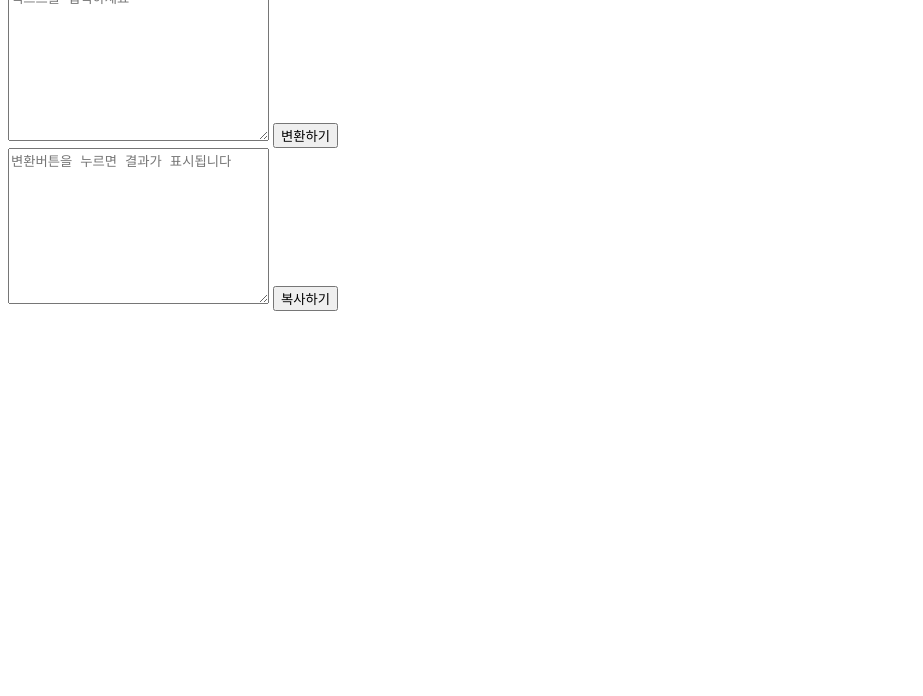
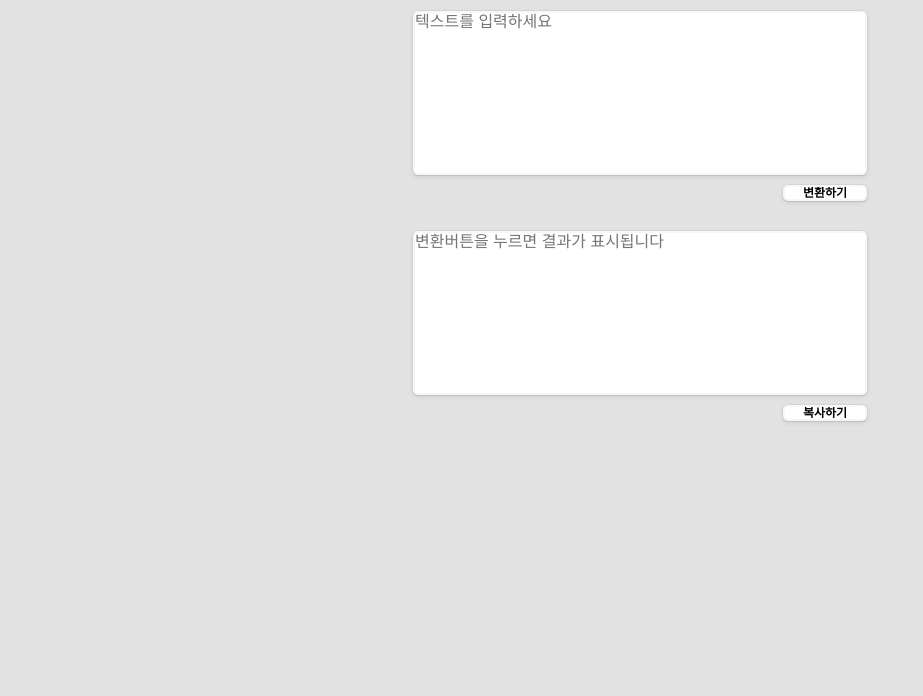
Before and after one commit to wesleyey/transformText, a plain HTML site: page index.html in a window 1280 px wide. Shown: the part 104-800 px from the top of the page, without its empty margins (0-923 px from the left). Drawn offline with Linux system fonts and the light colour scheme.

Commit message:
css complete
css done

```diff
--- a/index.html
+++ b/index.html
@@ -4,6 +4,7 @@
     <meta charset="UTF-8" />
     <meta name="viewport" content="width=device-width, initial-scale=1.0" />
     <meta http-equiv="X-UA-Compatible" content="ie=edge" />
+    <link rel="stylesheet" href="styles.css" />
     <title>Detour Translator</title>
   </head>
   <body>
@@ -13,23 +14,30 @@
     <main class="DT-main">
       <section class="DT-main__inputBox">
         <textarea
+          class="textarea"
           name="input box"
           id="inputBox"
-          cols="30"
+          cols="50"
           rows="10"
           placeholder="텍스트를 입력하세요"
         ></textarea>
-        <input id="transformButton" type="button" value="변환하기" />
+        <input
+          class="button"
+          id="transformButton"
+          type="button"
+          value="변환하기"
+        />
       </section>
       <section class="DT-main__inputBox">
         <textarea
+          class="textarea"
           name="output box"
           id="outputBox"
-          cols="30"
+          cols="50"
           rows="10"
           placeholder="변환버튼을 누르면 결과가 표시됩니다"
         ></textarea>
-        <input id="copyButton" type="button" value="복사하기" />
+        <input class="button" id="copyButton" type="button" value="복사하기" />
       </section>
     </main>
     <script src="transform.js"></script>
--- /dev/null
+++ b/reset.css
@@ -0,0 +1,129 @@
+/* http://meyerweb.com/eric/tools/css/reset/
+   v2.0 | 20110126
+   License: none (public domain)
+*/
+
+html,
+body,
+div,
+span,
+applet,
+object,
+iframe,
+h1,
+h2,
+h3,
+h4,
+h5,
+h6,
+p,
+blockquote,
+pre,
+a,
+abbr,
+acronym,
+address,
+big,
+cite,
+code,
+del,
+dfn,
+em,
+img,
+ins,
+kbd,
+q,
+s,
+samp,
+small,
+strike,
+strong,
+sub,
+sup,
+tt,
+var,
+b,
+u,
+i,
+center,
+dl,
+dt,
+dd,
+ol,
+ul,
+li,
+fieldset,
+form,
+label,
+legend,
+table,
+caption,
+tbody,
+tfoot,
+thead,
+tr,
+th,
+td,
+article,
+aside,
+canvas,
+details,
+embed,
+figure,
+figcaption,
+footer,
+header,
+hgroup,
+menu,
+nav,
+output,
+ruby,
+section,
+summary,
+time,
+mark,
+audio,
+video {
+  margin: 0;
+  padding: 0;
+  border: 0;
+  font-size: 100%;
+  font: inherit;
+  vertical-align: baseline;
+}
+/* HTML5 display-role reset for older browsers */
+article,
+aside,
+details,
+figcaption,
+figure,
+footer,
+header,
+hgroup,
+menu,
+nav,
+section {
+  display: block;
+}
+body {
+  line-height: 1;
+}
+ol,
+ul {
+  list-style: none;
+}
+blockquote,
+q {
+  quotes: none;
+}
+blockquote:before,
+blockquote:after,
+q:before,
+q:after {
+  content: "";
+  content: none;
+}
+table {
+  border-collapse: collapse;
+  border-spacing: 0;
+}
--- /dev/null
+++ b/styles.css
@@ -0,0 +1,55 @@
+@import "reset.css";
+
+body {
+  background-color: #e2e2e2;
+  font-family: -apple-system, BlinkMacSystemFont, "Segoe UI", Roboto, Oxygen,
+    Ubuntu, Cantarell, "Open Sans", "Helvetica Neue", sans-serif;
+  display: flex;
+  flex-direction: column;
+  align-items: center;
+}
+
+.DT-main__inputBox {
+  display: flex;
+  flex-direction: column;
+  margin-top: 30px;
+}
+
+.DT-header {
+  margin-top: 50px;
+  font-size: 35px;
+  font-weight: 600;
+}
+
+.button {
+  all: unset;
+  cursor: pointer;
+  background-color: white;
+  padding: 5px, 0px;
+  width: 80px;
+  text-align: center;
+  border-radius: 5px;
+  box-shadow: 0 0 0 1px rgba(50, 50, 93, 0.05),
+    0 2px 5px 0 rgba(50, 50, 93, 0.1), 0 1px 1px 0 rgba(0, 0, 0, 0.07);
+  border: 2px solid #f7f7f7;
+  font-weight: 800;
+  font-size: 12px;
+  margin-top: 10px;
+  align-self: flex-end;
+}
+
+.button:active {
+  transform: scale(0.8);
+}
+
+.textarea {
+  all: unset;
+  cursor: pointer;
+  background-color: white;
+  padding: 5px, 0px;
+  width: 450px;
+  border-radius: 5px;
+  box-shadow: 0 0 0 1px rgba(50, 50, 93, 0.05),
+    0 2px 5px 0 rgba(50, 50, 93, 0.1), 0 1px 1px 0 rgba(0, 0, 0, 0.07);
+  border: 2px solid #f7f7f7;
+}
```
